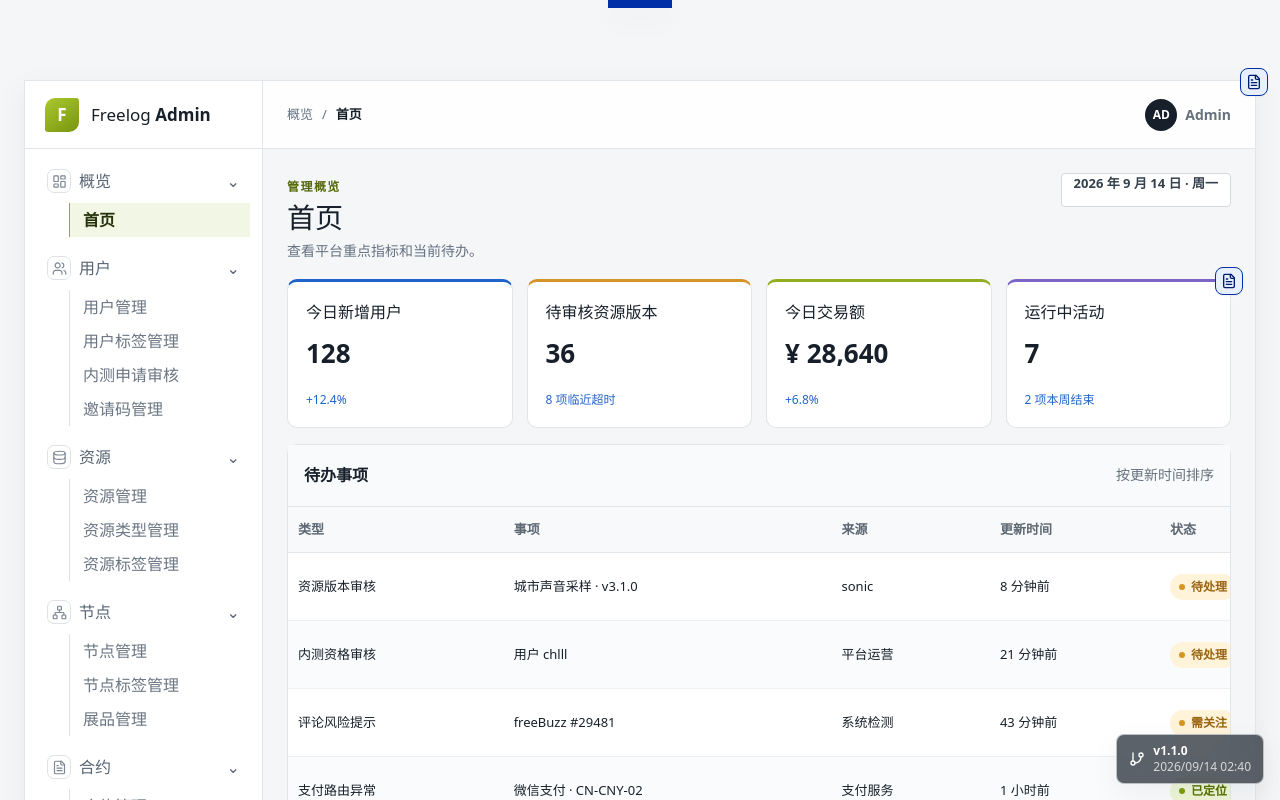
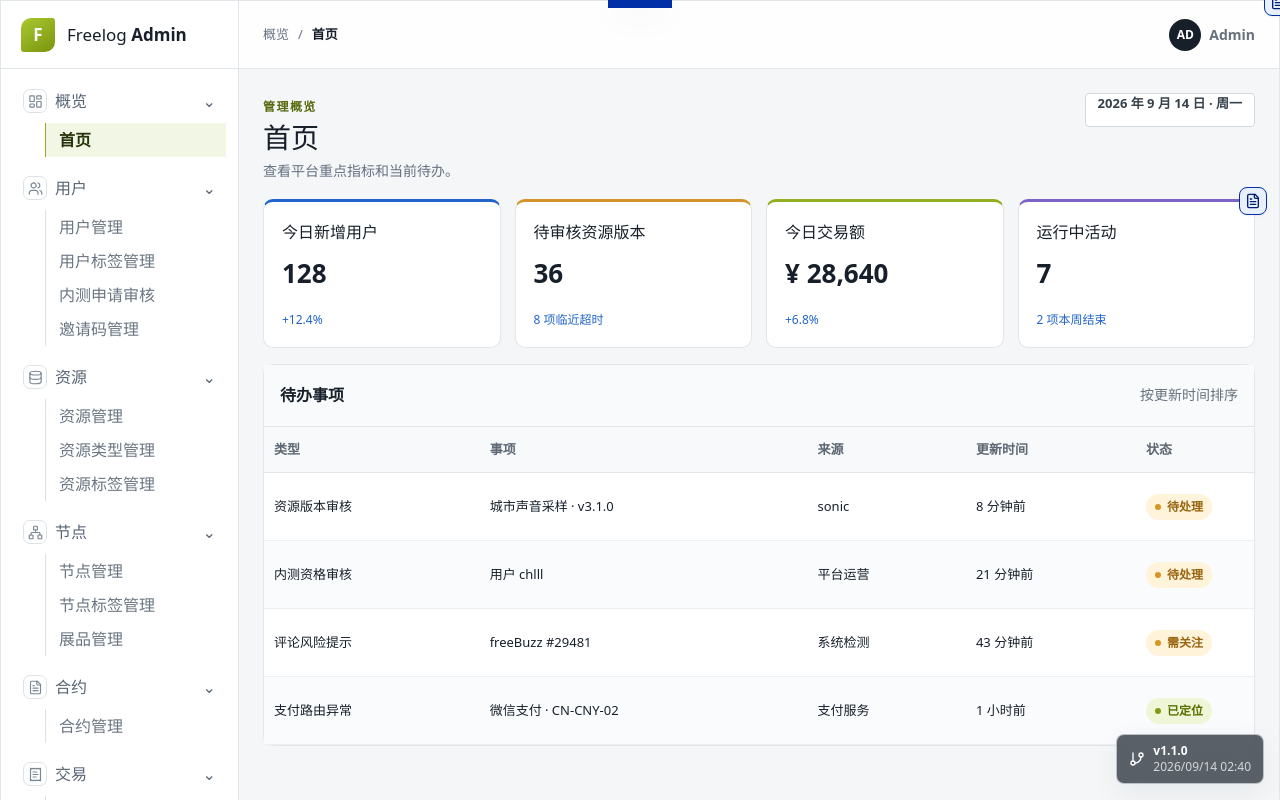
Before and after one commit to chamcenliu/fl-admin-prototype, a React (Vite) app: page / in a window 1280 px wide. Both pictures are taken after a click on the button 1238 px from the left and 31 px from the top of the page. Shown: the top 800 px of the page. Built offline with nearby package versions, Linux system fonts and the light colour scheme.

Commit message:
Sync PRD framework layout updates

```diff
--- a/src/layout/GlobalLayout.tsx
+++ b/src/layout/GlobalLayout.tsx
@@ -110,7 +110,7 @@ export function GlobalLayout({ children, collapsed, activeTitle, activePath, pro
           onShareCurrentPage={onShareCurrentPage}
           onTogglePrototypeFullscreen={onTogglePrototypeFullscreen}
         />
-        <main className="mx-auto w-full max-w-7xl px-6 py-20">{children}</main>
+        <main className="min-h-screen w-full">{children}</main>
       </div>
     );
   }
```
